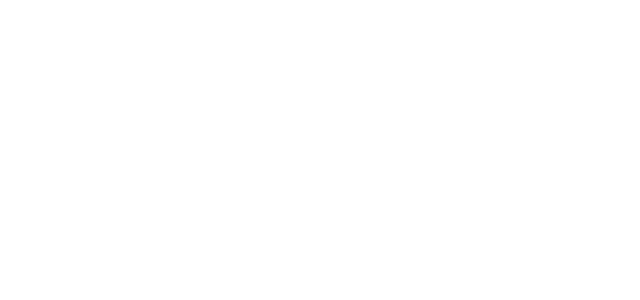
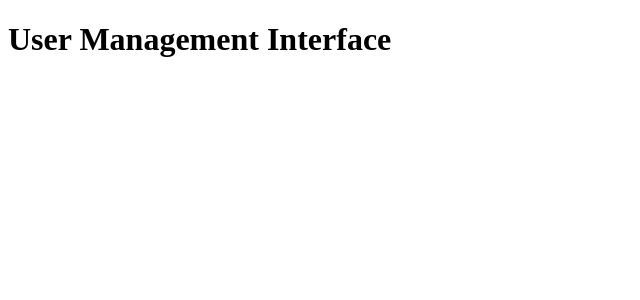
Before and after one commit to shartechs/user-management-interface, a React (Create React App) app: page / in a window 1280 px wide. Shown: the top 300 px of the page, without its empty margins (0-640 px from the left). Built offline with nearby package versions, Linux system fonts and the light colour scheme.

Commit message:
Project Startup

```diff
--- a/src/App.js
+++ b/src/App.js
@@ -3,7 +3,7 @@ import React from "react";
 function App() {
   return (
     <div className="App">
-
+      <h1>User Management Interface</h1>
     </div>
   );
 }
```
